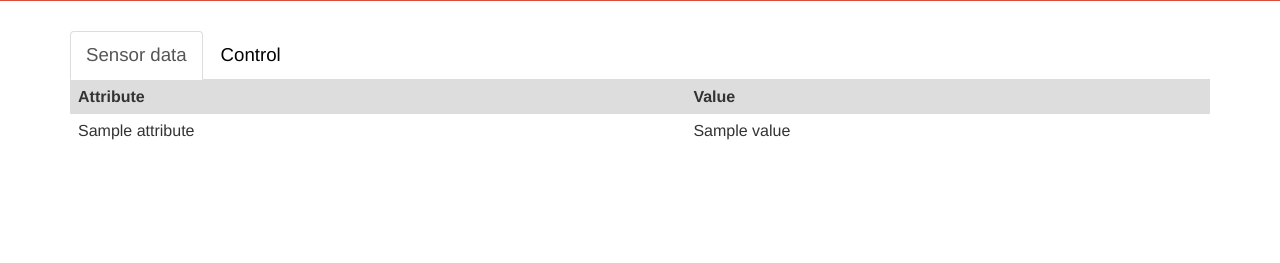
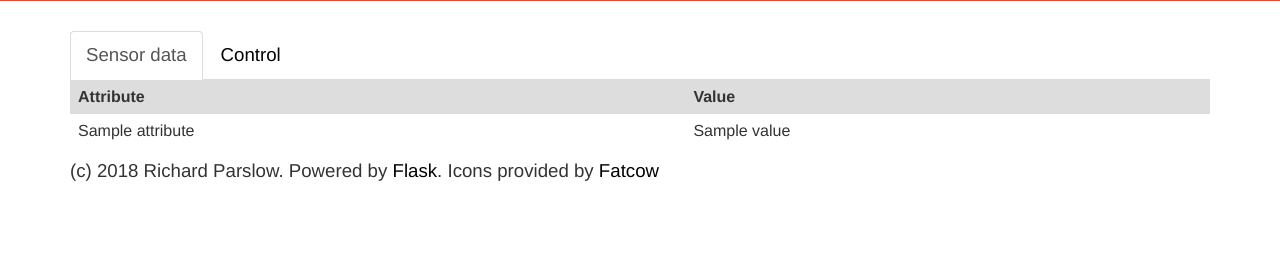
Before and after one commit to retrorich75/phatmeter, a Flask app: template templates/index.html in a window 1280 px wide. Shown: the part 194-457 px from the top of the page. Run offline with Flask 2, Linux system fonts and the light colour scheme; the template is opened without the code that fills it: most values are stand-ins (such as "Sample title", 1, 10 or a date in 2020); some libraries are stand-ins or nearby versions.

Commit message:
Update index.html

```diff
--- a/templates/index.html
+++ b/templates/index.html
@@ -54,6 +54,9 @@
 </div>
 
 </div>
+<div class="clear"></div>
+			<div class="grid_12" id="footer">
+				<p>(c) 2018 Richard Parslow.  Powered by <a href="http://flash.pocoo.org">Flask</a>.  Icons provided by <a href="http://www.fatcow.com/free-icons/">Fatcow</a></p>
 
 </body>
 
```
